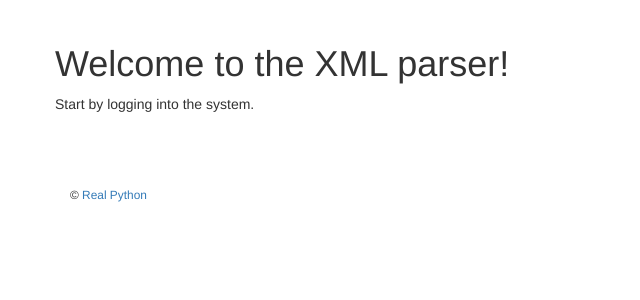
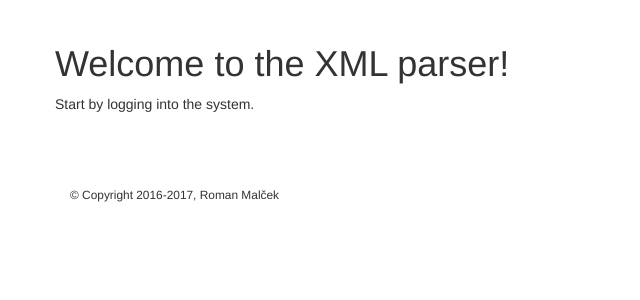
Before and after one commit to kangusrm/XML-parser, a Flask app: page / in a window 1280 px wide. Shown: the part 51-351 px from the top of the page, without its empty margins (0-640 px from the left). Run offline with Flask 2, Linux system fonts and the light colour scheme; some libraries are stand-ins or nearby versions; some web fonts are replaced.

Commit message:
Update footer.html

```diff
--- a/project/client/templates/footer.html
+++ b/project/client/templates/footer.html
@@ -1,7 +1,7 @@
 <footer>
   <div class="container">
     <small>
-      <span>© <a href="mailto:michael@realpython.com">Real Python</a></span>
+      <span>© Copyright 2016-2017, Roman Malček</span>
     </small>
   </div>
 </footer>
```
